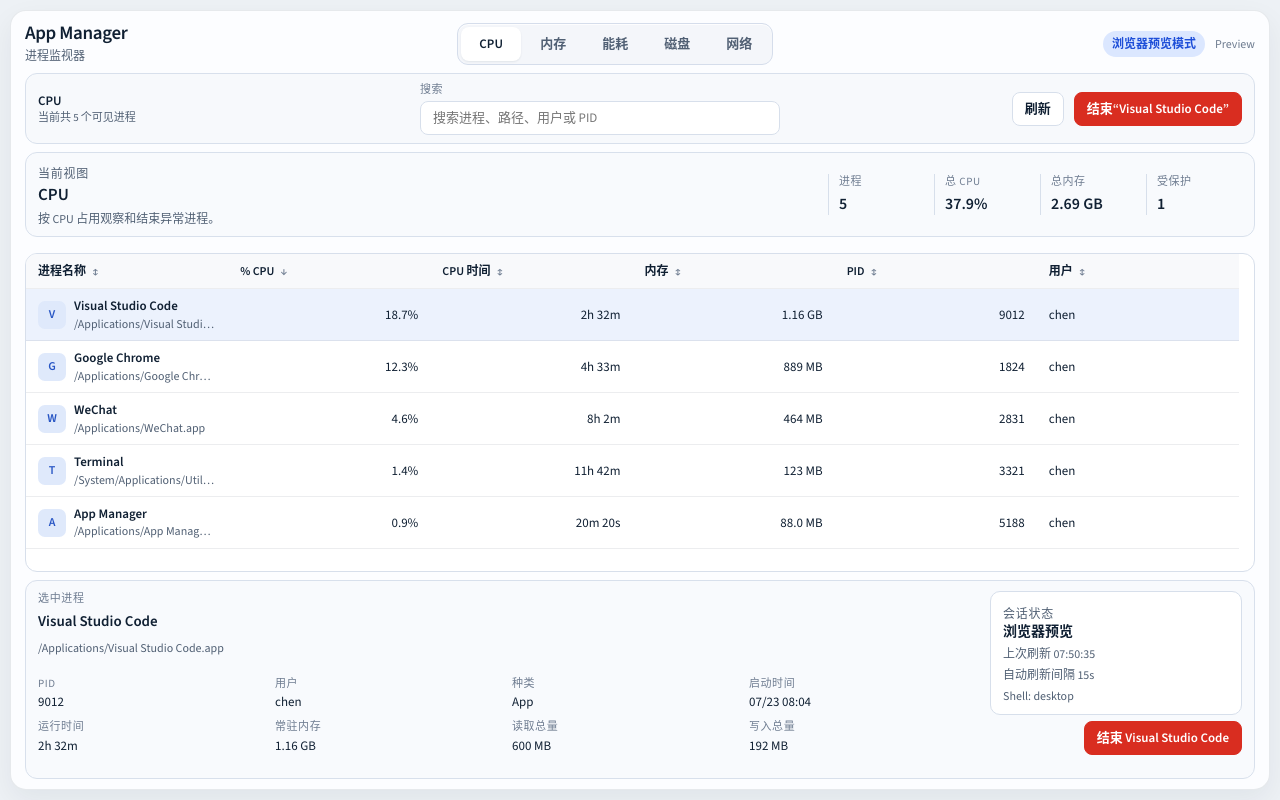
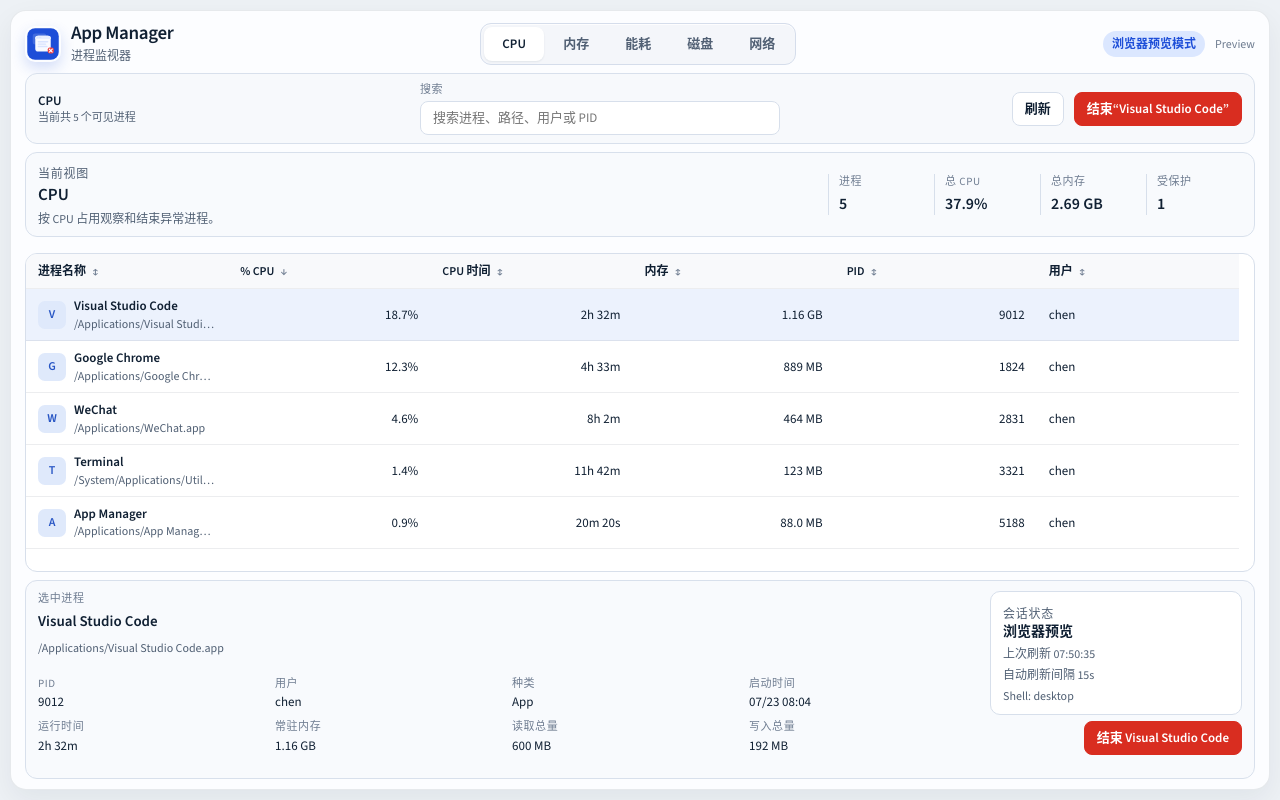
Before and after one commit to ZhcChen/App-Manager, a React (Vite) app in the folder desktop/: page / in a window 1280 px wide. Built offline with nearby package versions, Linux system fonts and the light colour scheme.

Commit message:
feat(brand): apply logo to desktop shell and runtime icon

```diff
--- a/desktop/electron-builder.yml
+++ b/desktop/electron-builder.yml
@@ -1,6 +1,7 @@
 appId: com.zhcchen.app-manager
 productName: App Manager
 asar: true
+icon: ../packages/brand/logo/app-manager-mark.svg
 
 directories:
   output: release
--- a/desktop/src/App.tsx
+++ b/desktop/src/App.tsx
@@ -1,4 +1,5 @@
 import { useEffect, useMemo, useState } from "react";
+import appManagerMarkUrl from "@app-manager/brand/logo/app-manager-mark.svg";
 import { loadDesktopBootstrap, type DesktopBootstrap } from "./lib/desktopRuntime";
 import { canTerminateProcess } from "./features/processes/guards";
 import { ProcessList } from "./features/processes/components/ProcessList";
@@ -193,8 +194,15 @@
       <section className="monitor-shell">
         <header className="monitor-header">
           <div className="monitor-header__title">
-            <h1>App Manager</h1>
-            <p>进程监视器</p>
+            <img
+              className="monitor-header__brand-mark"
+              src={appManagerMarkUrl}
+              alt="App Manager 标志"
+            />
+            <div className="monitor-header__copy">
+              <h1>App Manager</h1>
+              <p>进程监视器</p>
+            </div>
           </div>
 
           <nav className="view-tabs" aria-label="监视视图">
--- a/desktop/src/styles/base.css
+++ b/desktop/src/styles/base.css
@@ -80,6 +80,24 @@
   grid-template-columns: auto 1fr auto;
   align-items: center;
   gap: 12px;
+}
+
+.monitor-header__title {
+  display: flex;
+  align-items: center;
+  gap: 10px;
+}
+
+.monitor-header__brand-mark {
+  width: 36px;
+  height: 36px;
+  flex: 0 0 auto;
+  border-radius: 10px;
+  box-shadow: 0 6px 14px rgba(29, 78, 216, 0.18);
+}
+
+.monitor-header__copy {
+  min-width: 0;
 }
 
 .monitor-header__title h1,
```
Also changed, not shown: desktop/electron/main.cts, packages/brand/logo/app-manager-mark.png (added), 1 other file (tests, documents, lock files or other folders).
